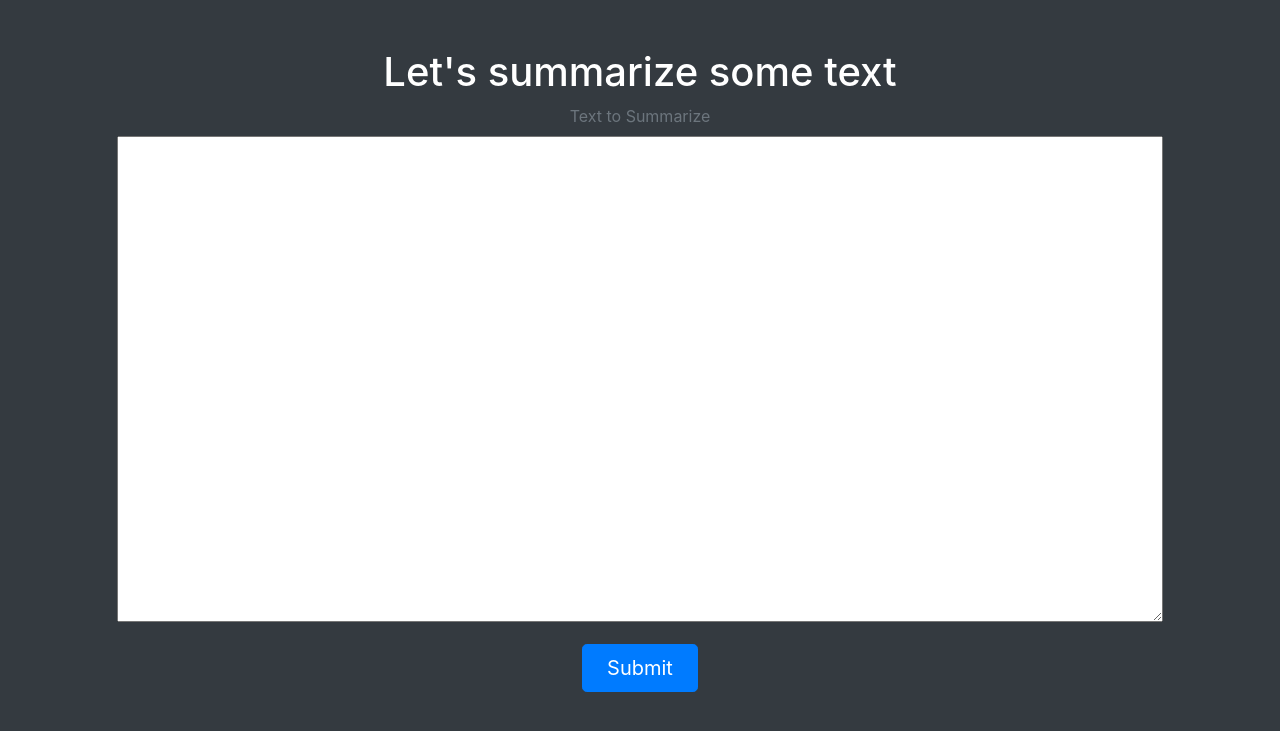
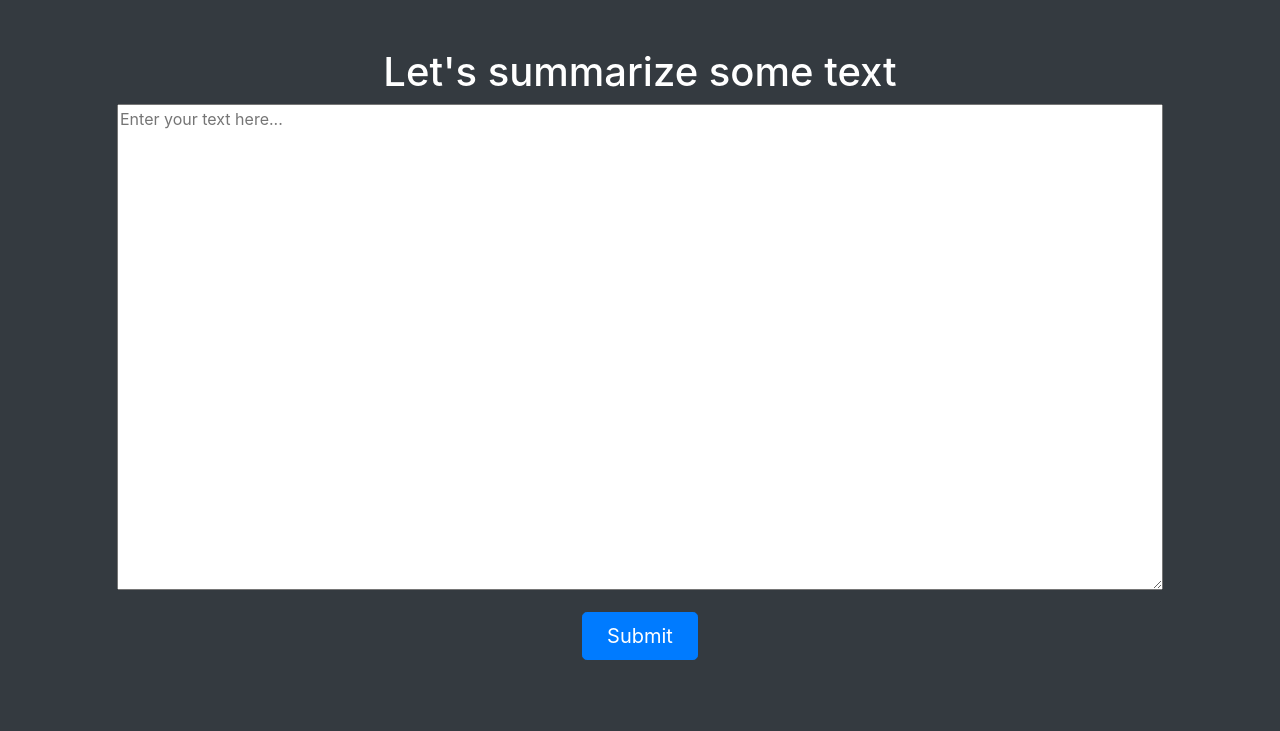
Before and after one commit to datagy/flask-text-summarizer, a Flask app: page / in a window 1280 px wide. Shown: the top 731 px of the page. Run offline with Flask 2, Linux system fonts and the light colour scheme; some libraries are stand-ins or nearby versions.

Commit message:
Added placeholder text in text area field

```diff
--- a/app/templates/index.html
+++ b/app/templates/index.html
@@ -3,8 +3,7 @@
 <form action="" method="post" novalidate>
   {{ form.hidden_tag() }}
   <p>
-    {{ form.text.label }}<br />
-    {{ form.text(cols=100,rows=20) }}
+    {{ form.text(cols=100,rows=20, placeholder='Enter your text here...') }}
   </p>
   <p>{{ form.submit(class="btn btn-primary btn-lg px-4 gap-3") }}</p>
 </form>
```
